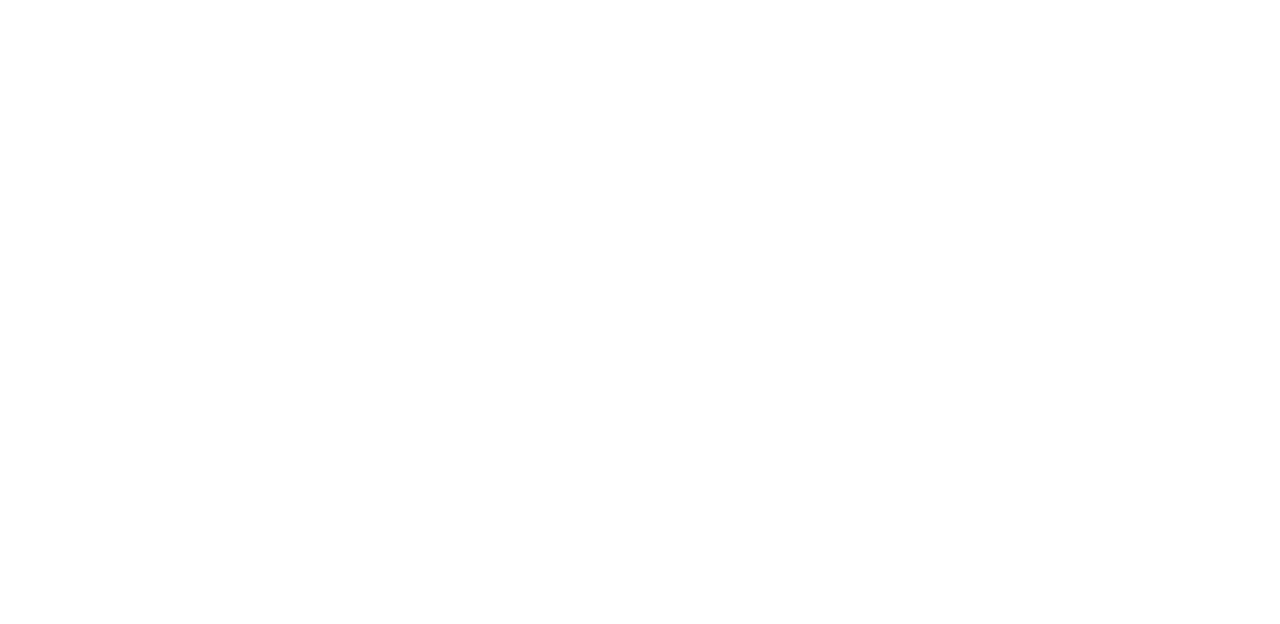
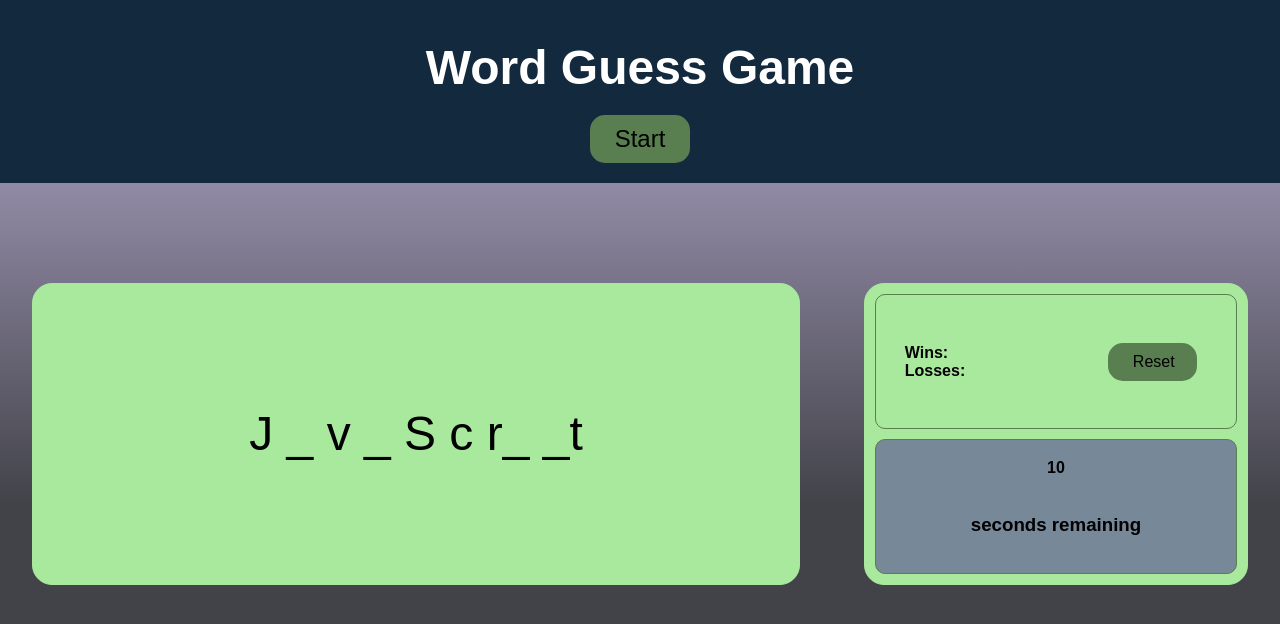
Before and after one commit to manzur-shaheed/wk4-word-guess, a plain HTML site: page index.html in a window 1280 px wide. Drawn offline with Linux system fonts and the light colour scheme.

Commit message:
HTML, CSS completed

```diff
--- a/assets/css/style.css
+++ b/assets/css/style.css
@@ -0,0 +1,120 @@
+/* include margin, border, padding in width and height */
+* {
+    box-sizing: border-box;
+}
+
+/* default font and other stuff for the entire page */
+body {
+    display: flex;
+    flex-direction: column;
+    background: linear-gradient(180deg, #9a87c5a3 0%, #424349 63%);
+    font-family: Arial, Helvetica, sans-serif;
+    min-height: 100vh;
+    margin: 0 auto;
+}
+
+/* header */
+header {
+    padding: 20px;
+    text-align: center;
+    background: #13293d;
+    color: #fff;
+    border-bottom:30px #879274;
+    width: 100%;
+    height: 20%;
+    font-size: 1.5rem;
+}
+h1 {
+    margin: 20px;
+}
+
+/* start/reset buttons */
+button {
+    font-size: 1.5rem;
+    padding: 5px 20px;
+    text-align: center;
+    border-radius: 15px;
+    border: 5px solid rgb(89, 126, 79);
+    background-color: rgb(89, 126, 79);
+
+}
+
+#reset {
+    font-size: 1rem;
+    float: right;
+    margin: 0 10px;
+    width: 80%;
+}
+
+/* main */
+main {
+    display: flex;
+    flex-wrap: wrap;
+    justify-content: space-around;
+}
+
+/* containers */
+.gb-container, .sb-container {
+    flex: 0 auto;
+    min-height: 300px;
+    background:rgb(169, 233, 157);
+    border: 1px solid rgb(169, 233, 157);
+    border-radius: 20px;
+    margin-top: 100px;
+}
+
+.gb-container {
+    width: 60vw;
+}
+.sb-container {
+    width: 30vw;
+}
+
+/* user input */
+.gb-input {
+    text-align: center;
+    line-height: 300px;
+    font-size: 3rem;
+}
+
+/* scoreboard */
+.sb-upper, .sb-timer {
+    display: flex;
+    border: 1px solid rgb(89, 126, 79);
+    border-radius: 10px;
+    margin: 10px;
+    height: 135px;
+    justify-content: space-evenly;
+    align-items: center;
+}
+.sb-timer {
+    flex-direction: column;
+    align-items:center;
+    text-align: center;
+    background-color: lightslategrey;
+
+}
+
+.win-loss, .timer {
+    font-size: 1rem;
+    font-weight: bold;
+    width: 45%;
+}
+
+/* adaptive screen */
+@media screen and (max-width: 800px) {
+    main {
+        flex-direction: column;
+        align-items: center;
+    }
+    h1 {
+        font-size: 2rem;
+    }
+    .gb-input {
+        font-size: 2rem;
+    }
+    .gb-container, .sb-container {
+        width: 90vw;
+        margin-top: 20px;
+    }
+}
--- a/index.html
+++ b/index.html
@@ -9,6 +9,38 @@
         <link rel="stylesheet" href="./assets/css/style.css">
     </head>
     <body>
+        <!-- header section -->
+        <header>
+            <h1>Word Guess Game</h1>
+            <button>Start</button>
+        </header>
+        <!-- main section -->
+        <main>
+            <!-- guessing board -->
+            <section>
+                <!-- outer container -->
+                <div class="gb-container">
+                    <!-- user input -->
+                    <div class="gb-input">J _ v _ S c r_ _t</div>
+                </div>
+            </section>
+            <!-- scoreboard -->
+            <section>
+                <div class="sb-container">
+                    <div class="sb-upper">
+                        <div class="win-loss">
+                            <div id="win">Wins: </div>
+                            <div id="win">Losses: </div>
+                        </div>
+                        <div><button id="reset">Reset</button></div>
+                    </div>
+                    <div class="sb-timer">
+                        <div class="timer">10</div>
+                        <h3>seconds remaining</h3>
+                    </div>
+                </div>
+            </section>
+        </main>
 
         <script src="./assets/scripts/script.js"></script>
     </body>
```
Also changed, not shown: 1 other file.
